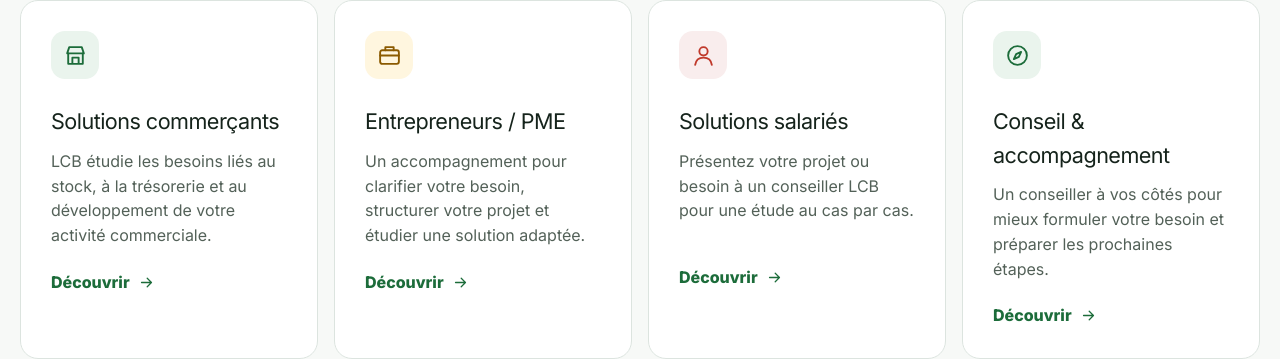
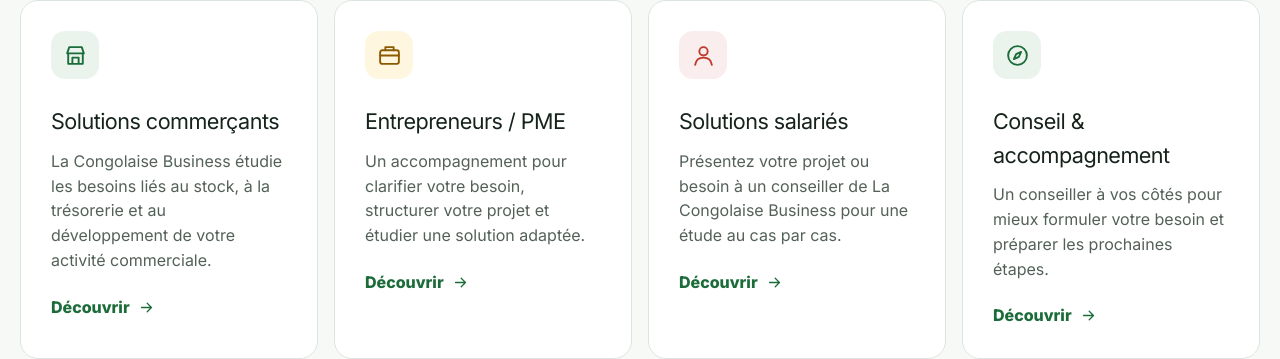
Before and after one commit to geraldymakosso-cpu/lcb, a Next.js app: page / in a window 1280 px wide. Shown: the part 3010-3369 px from the top of the page. Built offline with nearby package versions, Linux system fonts and the light colour scheme; no server answers.

Commit message:
fix(brand): expand service naming

```diff
--- a/src/content/services.ts
+++ b/src/content/services.ts
@@ -3,7 +3,7 @@
     id: "commercants",
     title: "Solutions commerçants",
     description:
-      "LCB étudie les besoins liés au stock, à la trésorerie et au développement de votre activité commerciale.",
+      "La Congolaise Business étudie les besoins liés au stock, à la trésorerie et au développement de votre activité commerciale.",
     href: "/commercants",
     icon: "shop",
   },
@@ -19,7 +19,7 @@
     id: "salaries",
     title: "Solutions salariés",
     description:
-      "Présentez votre projet ou besoin à un conseiller LCB pour une étude au cas par cas.",
+      "Présentez votre projet ou besoin à un conseiller de La Congolaise Business pour une étude au cas par cas.",
     href: "/contact?profil=salarie",
     icon: "user",
   },
```
